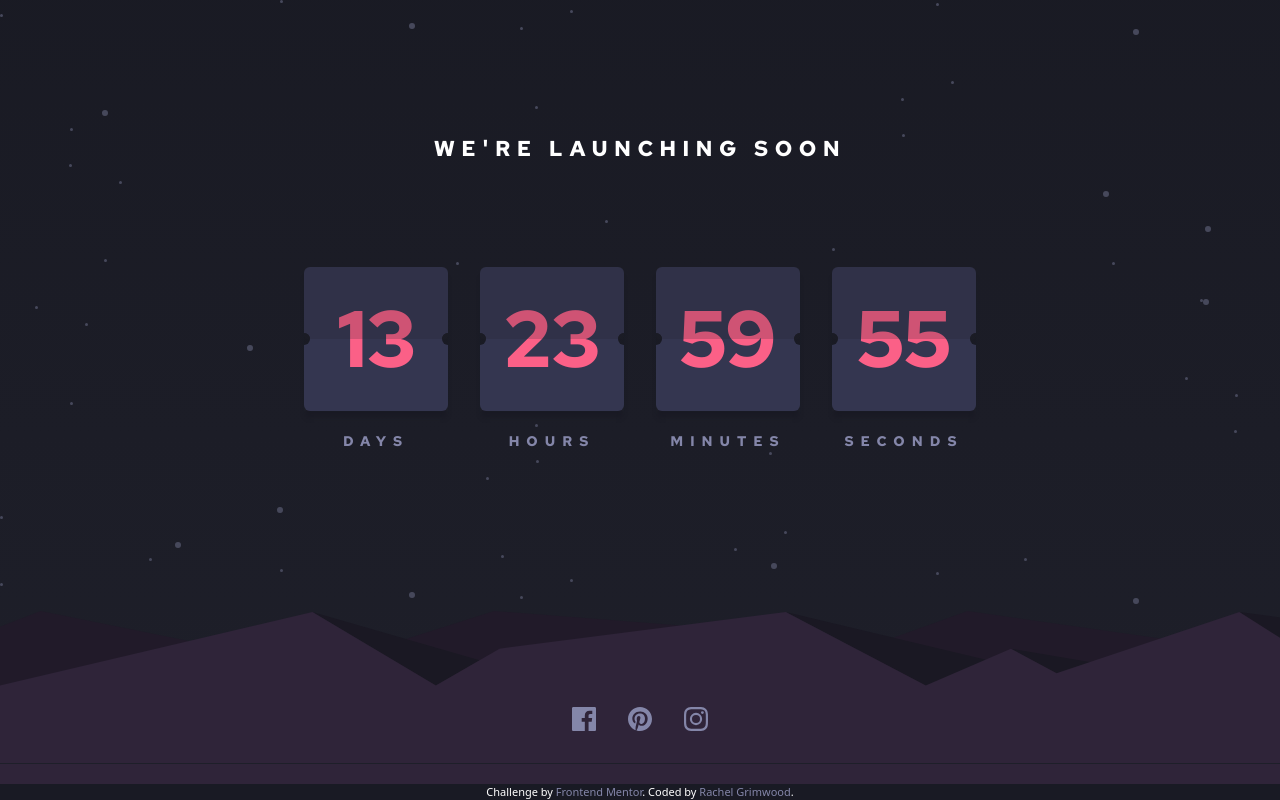
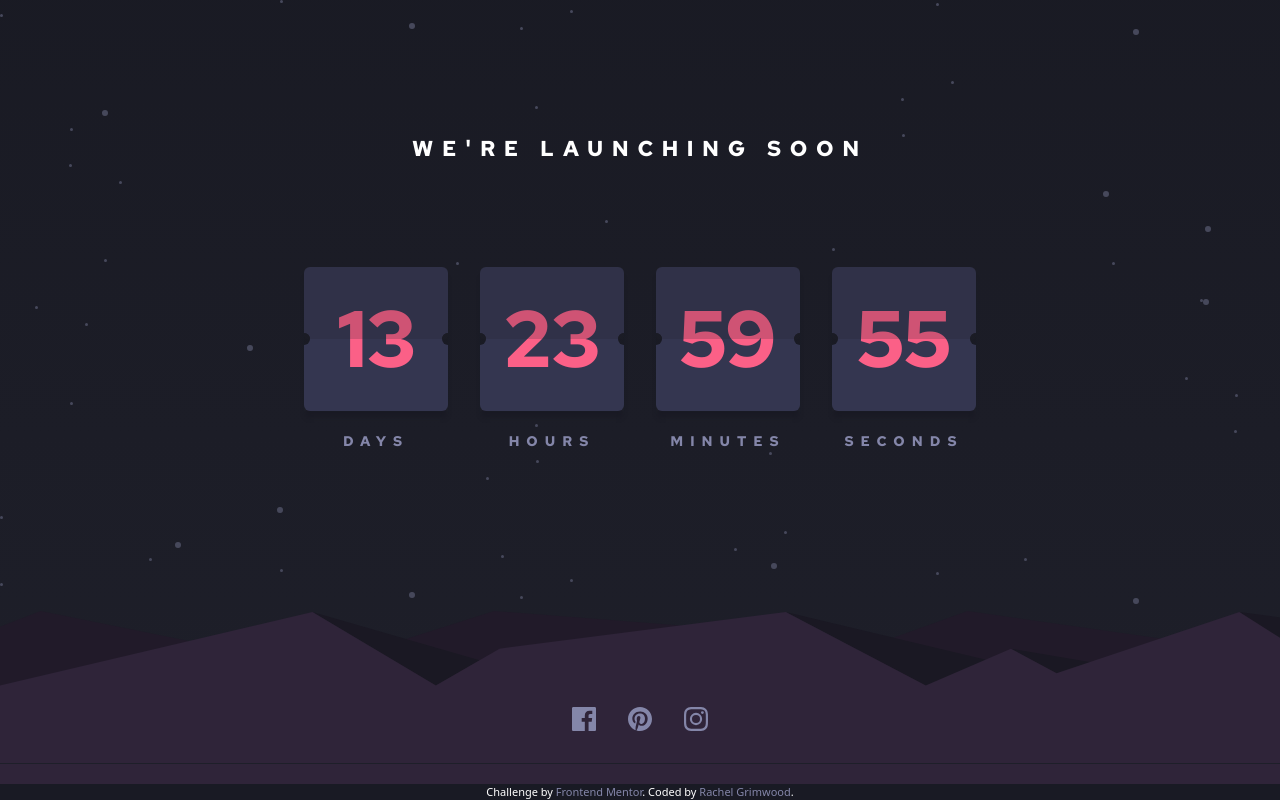
Before and after one commit to rachelgrimwood/frontend-mentor-launch-countdown-timer, a React (Create React App) app: page / in a window 1280 px wide. Built offline with nearby package versions, Linux system fonts and the light colour scheme.

Commit message:
letter spacing

```diff
--- a/src/components/Main.js
+++ b/src/components/Main.js
@@ -3,7 +3,7 @@ import Countdown from "./Countdown";
 const Main = () => {
   return (
     <div className="h-4/5 bg-[url('../src/images/bg-stars.svg')] uppercase font-redhat px-4 flex flex-col justify-center">
-      <h1 className="text-white w-72 sm:w-full my-0 mx-auto text-xl md:text-[1.35rem] tracking-[0.3em]">
+      <h1 className="text-white w-72 sm:w-full my-0 mx-auto text-xl md:text-[1.35rem] tracking-[0.4em]">
         We're launching soon
       </h1>
       <Countdown />
```
